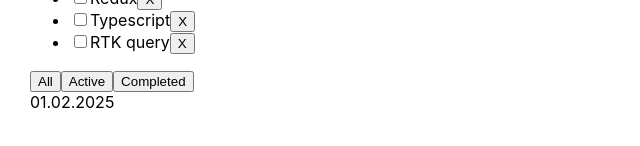
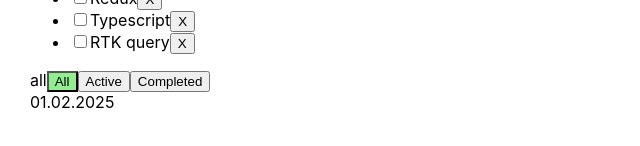
Before and after one commit to FillArt/todo-vite, a React (Vite) app: page / in a window 1280 px wide. Shown: the part 206-352 px from the top of the page, without its empty margins (0-640 px from the left). Built offline with nearby package versions, Linux system fonts and the light colour scheme.

Commit message:
feat: added a visual display of the active filter

```diff
--- a/src/App.css
+++ b/src/App.css
@@ -14,3 +14,7 @@
 .error-message {
   color: red;
 }
+
+.active-filter {
+  background-color: lightgreen;
+}
--- a/src/App.tsx
+++ b/src/App.tsx
@@ -47,6 +47,7 @@ export const App = () => {
                 data="01.02.2025"
                 deleteItem={deleteTask}
                 createTask={createTask}
+                filter={filter}
                 changeTaskStatus={changeTaskStatus}
                 changeFilter={changeFilter} />
         </div>
--- a/src/TodoListItem.tsx
+++ b/src/TodoListItem.tsx
@@ -1,18 +1,20 @@
 import {Filter, Task} from "./App.tsx";
 import {ButtonBase} from "./assets/components/ButtonBase.tsx";
 import {ChangeEvent, useState} from "react";
+import './App.css'
 
 type TodoListProps = {
     title: string,
     tasks: Task[],
     data?: string
+    filter: Filter
     changeFilter: (filter: Filter) => void;
     deleteItem: (id: string) => void
     createTask: (task: string) => void;
     changeTaskStatus: (id: string, status: boolean) => void
 }
 
-export const TodoListItem = ({title, tasks, data, changeFilter, deleteItem, createTask, changeTaskStatus}: TodoListProps) => {
+export const TodoListItem = ({title, tasks, data, changeFilter, deleteItem, createTask, changeTaskStatus, filter}: TodoListProps) => {
 
     const [taskTitle, setTaskTitle] = useState('')
     const [error, setError] = useState<string | null>(null)
@@ -71,6 +73,7 @@ export const TodoListItem = ({title, tasks, data, changeFilter, deleteItem, crea
                                 <input type="checkbox" checked={task.isDone} onChange={changeTaskStatusHandler} />
                                 <span>{task.title}</span>
                                 <ButtonBase title="X" onClick={() => deleteTaskHandler()} />
+
                             </li>
                         )
                     })}
@@ -78,9 +81,10 @@ export const TodoListItem = ({title, tasks, data, changeFilter, deleteItem, crea
             )}
 
             <div>
-                <ButtonBase title="All"  onClick={() => changeFilter('all')}/>
-                <ButtonBase title="Active"  onClick={() => changeFilter('active')}/>
-                <ButtonBase title="Completed"  onClick={() => changeFilter('completed')}/>
+                {filter}
+                <ButtonBase className={filter === 'all' ? 'active-filter' : ''} title="All"  onClick={() => changeFilter('all')}/>
+                <ButtonBase className={filter === 'active' ? 'active-filter' : ''} title="Active"  onClick={() => changeFilter('active')}/>
+                <ButtonBase className={filter === 'completed' ? 'active-filter' : ''} title="Completed"  onClick={() => changeFilter('completed')}/>
             </div>
             <div>{data}</div>
         </div>
--- a/src/assets/components/ButtonBase.tsx
+++ b/src/assets/components/ButtonBase.tsx
@@ -2,8 +2,9 @@
 type ButtonBaseProps = {
     title: string,
     onClick: () => void
+    className?: string
 }
 
-export const ButtonBase = ({ title, onClick }: ButtonBaseProps) => {
-    return <button onClick={onClick}>{title}</button>;
+export const ButtonBase = ({ title, onClick, className }: ButtonBaseProps) => {
+    return <button className={className} onClick={onClick}>{title}</button>;
 };
```
